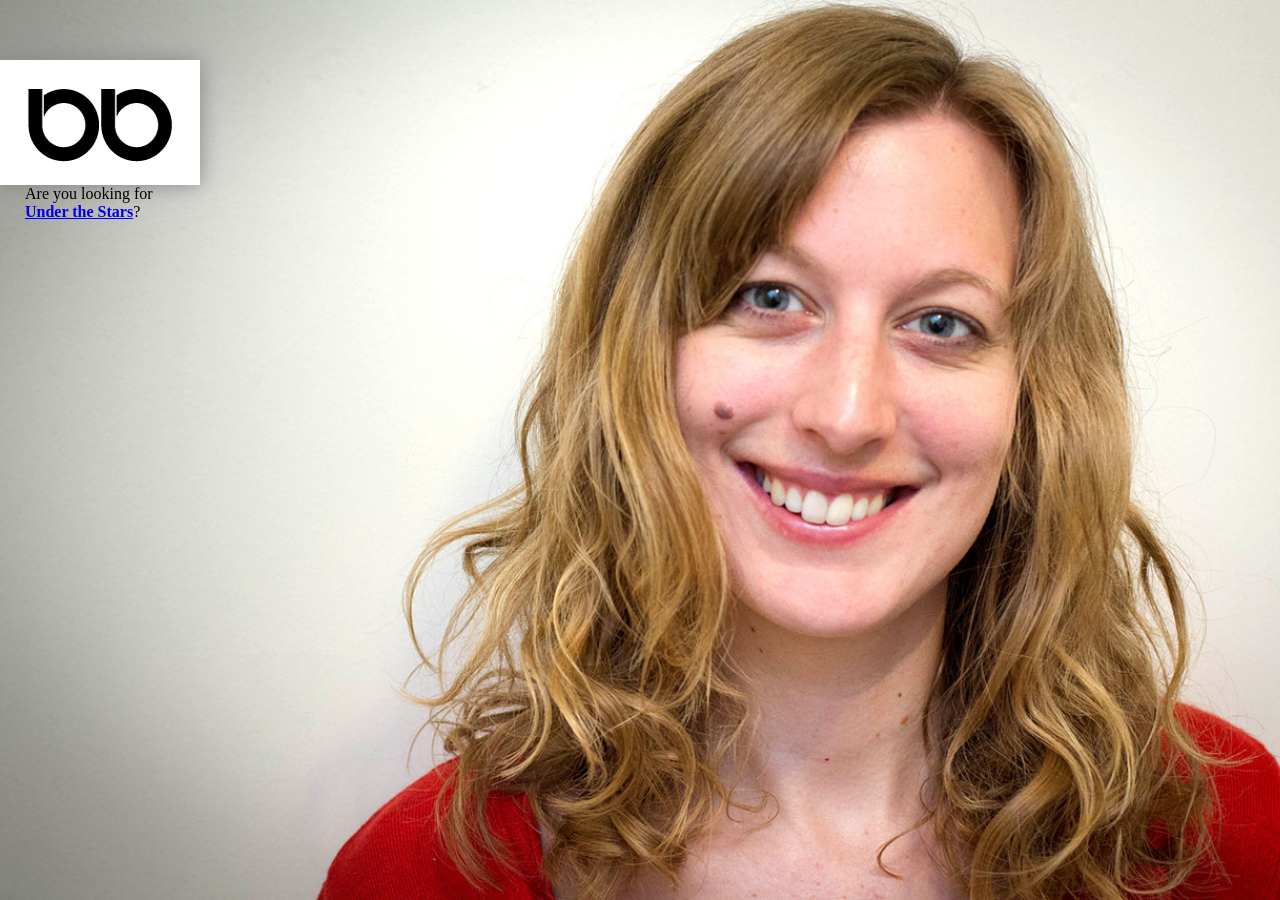
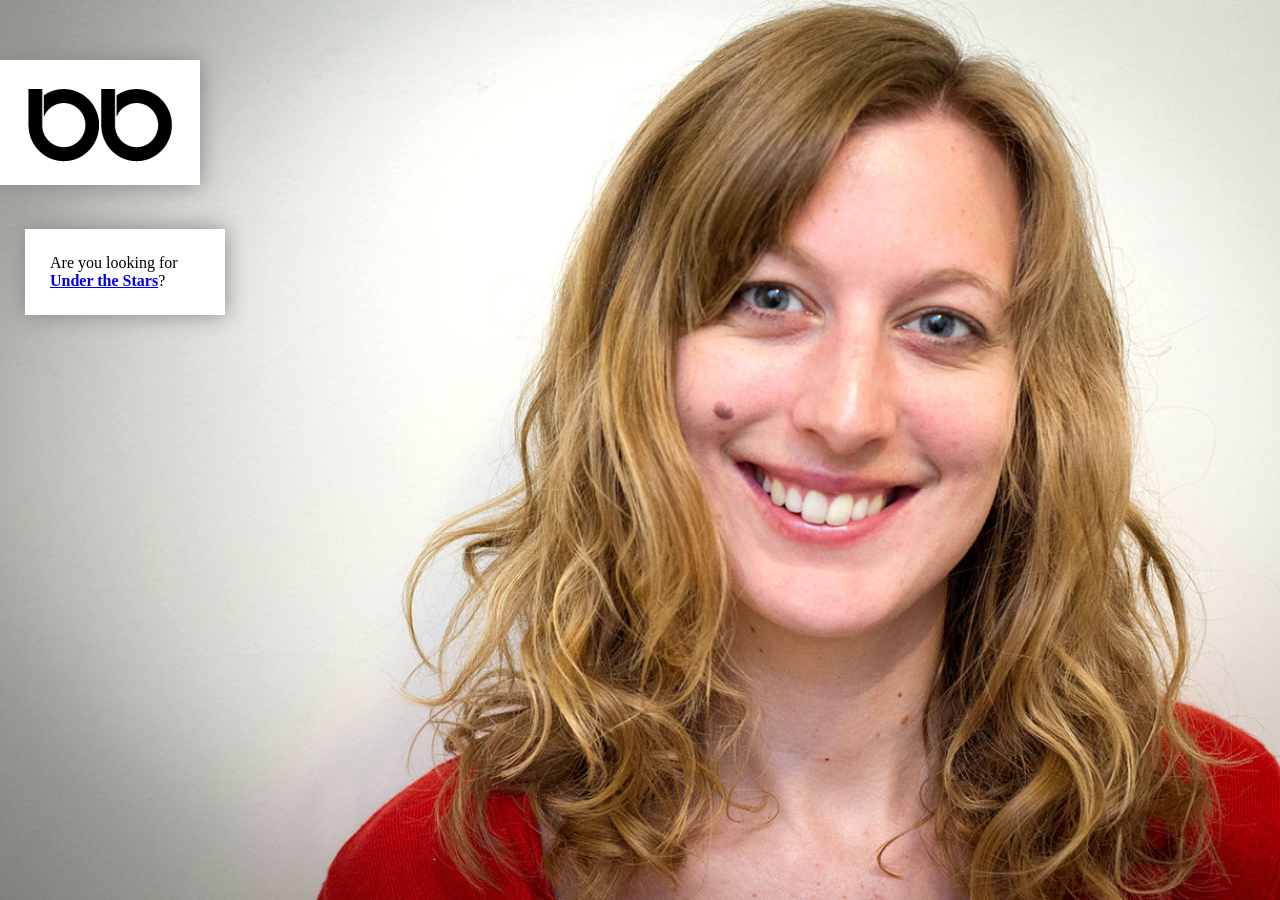
Before and after one commit to cheekygiraffe/cheekygiraffe.github.io, a Jekyll site: the page built from index.html, in a window 1280 px wide. Built offline with Jekyll 4.4.1, drawn with Linux system fonts in a browser that asks for light colours.

```diff
--- a/css/style.css
+++ b/css/style.css
@@ -21,3 +21,14 @@
 		-webkit-box-shadow: 0 0 20px #888;
 		box-shadow: 0 0 20px #888;
 	}
+
+	p {
+		width: 150px;
+		padding: 25px;
+		display: block;
+		margin-top: 60px;
+		background-color: #fff;
+		-moz-box-shadow: 0 0 20px #888;
+		-webkit-box-shadow: 0 0 20px #888;
+		box-shadow: 0 0 20px #888;
+	}
```
